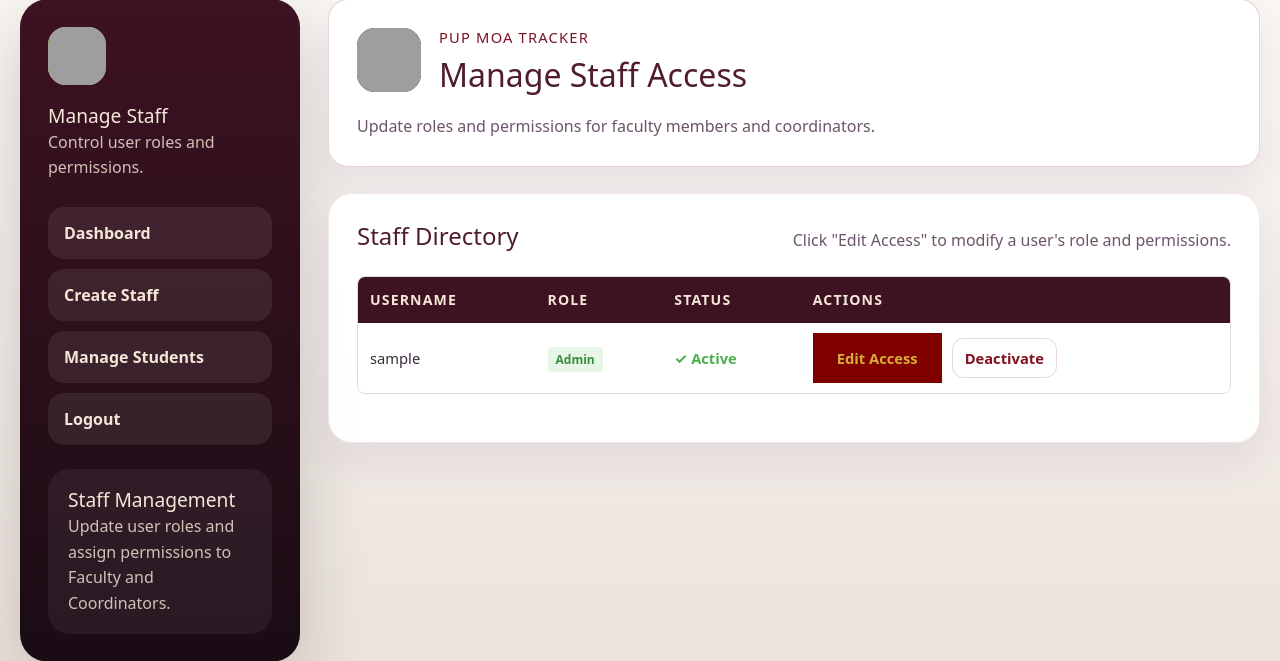
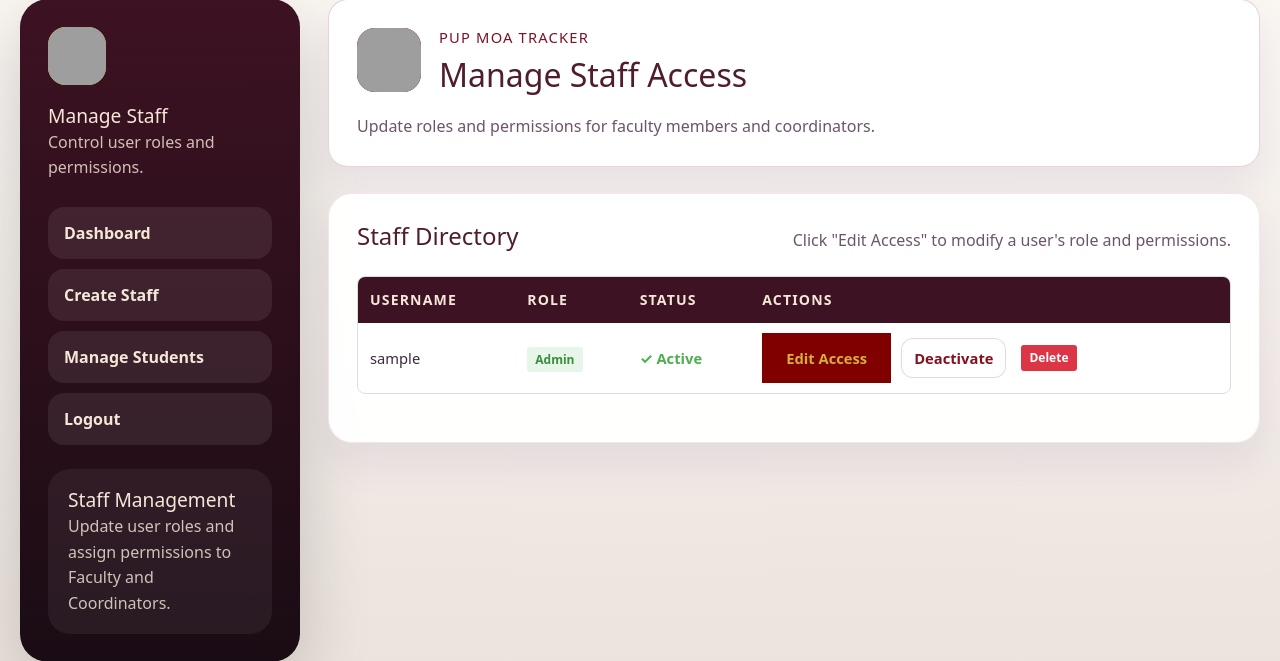
Before and after one commit to jovsnewbie6/ojt-expiration-tracker, a Flask app: page /admin/manage-staff in a window 1280 px wide. Shown: the part 21-682 px from the top of the page. Run offline with Flask 3, Linux system fonts and the light colour scheme; a user stored in the database is signed in; tables that the repository leaves empty hold one stand-in row (values such as "Sample post"); grey boxes are pictures that could not be loaded.

Commit message:
Fix: Added a delete option in the Manage Staff section

```diff
--- a/app/routes.py
+++ b/app/routes.py
@@ -1176,21 +1176,20 @@ def delete_student(id):
 
 @main_bp.route('/delete-admin/<int:id>', methods=['POST'])
 @login_required
+@admin_required
 def delete_admin(id):
-    if not current_user.is_admin:
-        flash('Unauthorized access.', 'error')
-        return redirect(url_for('main.index'))
+    from app.models import User # Ensure you import the correct model
 
-    # Prevent the Director from deleting themselves!
+    # Safety Check: Cannot delete yourself
     if current_user.id == id:
         flash('You cannot delete your own account.', 'error')
-        return redirect(url_for('main.admin_dashboard'))
+        return redirect(url_for('main.admin_manage_staff'))
 
-    admin = Admin.query.get_or_404(id)
+    admin = User.query.get_or_404(id)
     db.session.delete(admin)
     db.session.commit()
-    flash('Admin account removed.', 'success')
-    return redirect(url_for('main.admin_dashboard'))
+    flash(f'Admin account {admin.username} deleted successfully.', 'success')
+    return redirect(url_for('main.admin_manage_staff'))
 
 
 # ==================== ATTENDANCE SECTION ====================
--- a/app/templates/manage_staff.html
+++ b/app/templates/manage_staff.html
@@ -126,6 +126,14 @@
                                                     {% else %}
                                                         <button class="edit-link" type="submit" onclick="return confirm('Reactivate this account?');">Reactivate</button>
                                                     {% endif %}
+                                                </form>
+                                                <form method="post" action="{{ url_for('main.delete_admin', id=user.id) }}" style="display: inline; margin-left: 5px;">
+                                                    <button type="submit"
+                                                            class="btn-danger-custom"
+                                                            onclick="return confirm('WARNING: Are you sure you want to PERMANENTLY delete this staff account? This action cannot be undone.');"
+                                                            style="background: #dc3545; color: white; border: none; padding: 4px 8px; border-radius: 3px; font-size: 12px; font-weight: bold; cursor: pointer;">
+                                                        Delete
+                                                    </button>
                                                 </form>
                                             </td>
                                         </tr>
```
